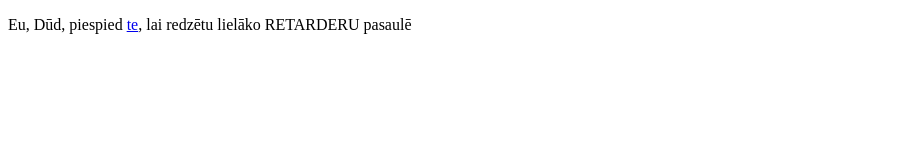
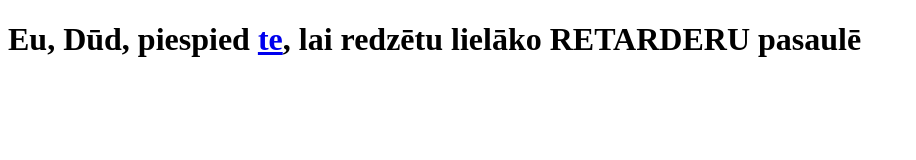
Before and after one commit to L0renco/L0renco.github.io, a plain HTML site: page index.html in a window 1280 px wide. Shown: the whole page, without its empty margins (0-916 px from the left). Drawn offline with Linux system fonts and the light colour scheme.

Commit message:
Update index.html

```diff
--- a/index.html
+++ b/index.html
@@ -2,7 +2,7 @@
 <html>
 <body>
 
-<p>Eu, Dūd, piespied <a href="dudaretarders.html">te</a>, lai redzētu lielāko RETARDERU pasaulē </p>
+<h1>Eu, Dūd, piespied <a href="dudaretarders.html">te</a>, lai redzētu lielāko RETARDERU pasaulē </h1>
 
 
 
```
